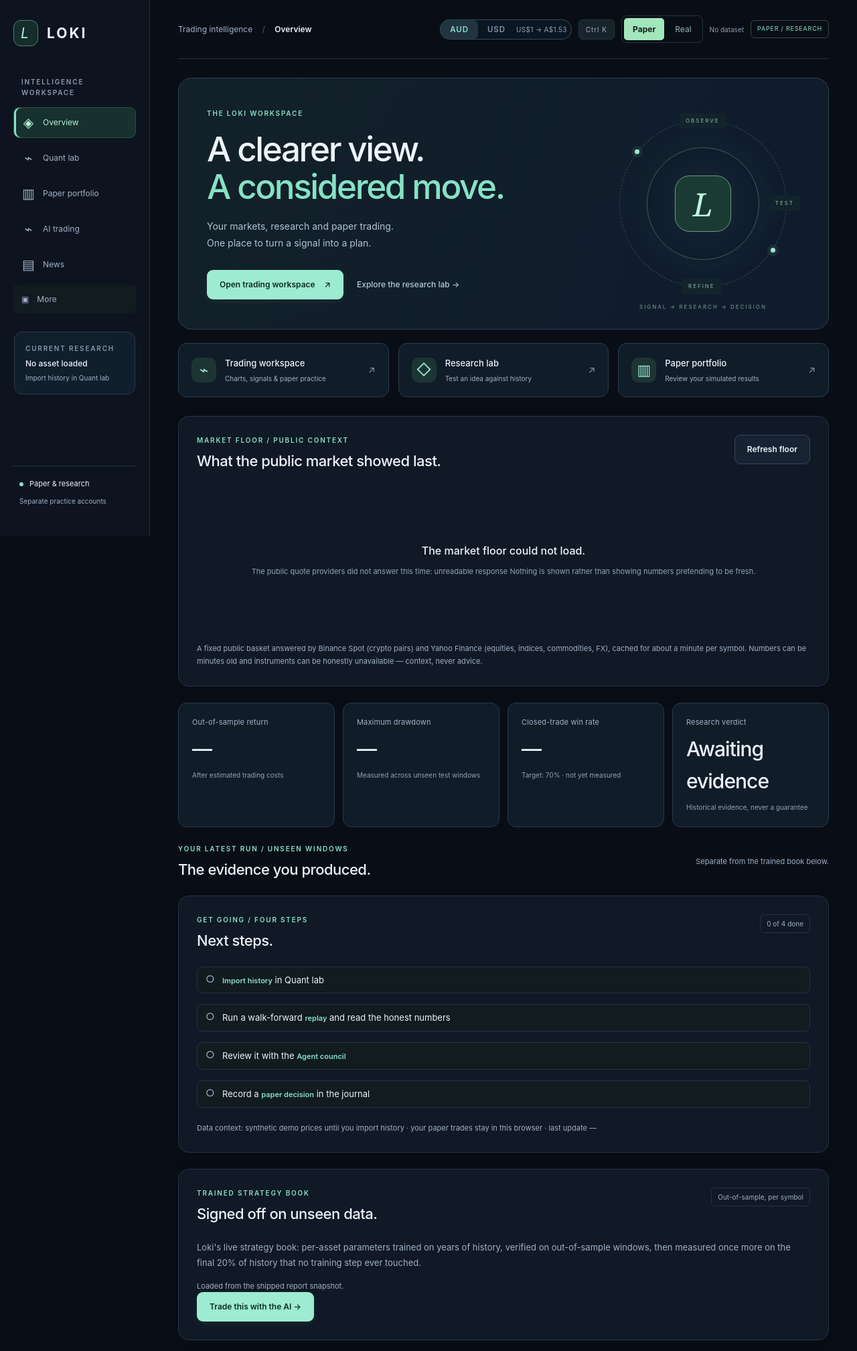
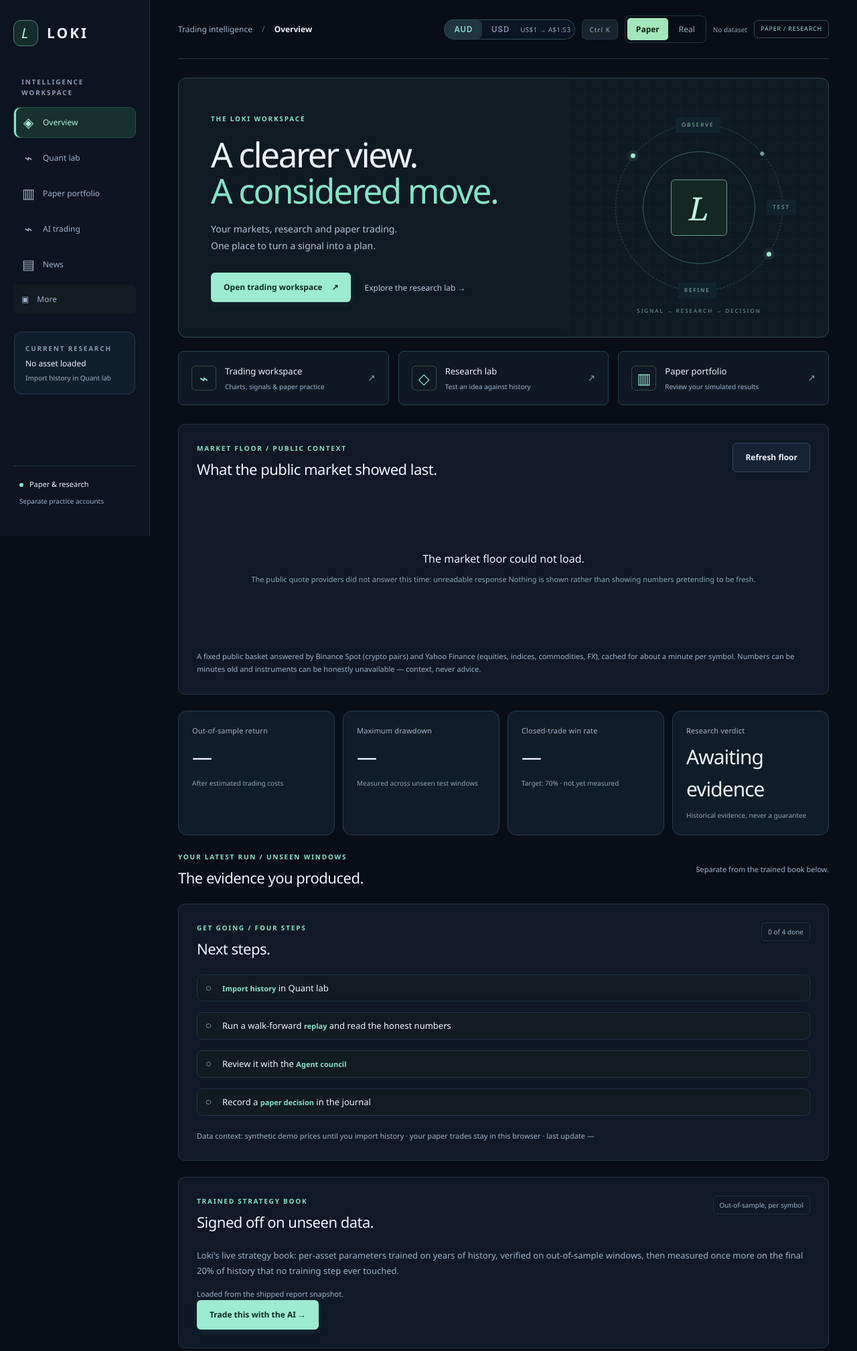
Before and after one commit to Lokitrading/lokitrading, a Flask app: template templates/index.html in a window 1280 px wide. Shown: the top 2017 px of the page at 67% size. Run offline with Flask 3, Linux system fonts and the light colour scheme; the template is opened without the code that fills it: most values are stand-ins (such as "Sample title", 1, 10 or a date in 2020).

Commit message:
Refine workspace motion and fix stale portfolio and chart states (2.36.0)

```diff
--- a/loki/api/broker_workspace.py
+++ b/loki/api/broker_workspace.py
@@ -81,9 +81,9 @@ _POSITION_KEYS = (
 
 
 def positions_view(raw) -> list[dict]:
-    """Whitelist venue holdings; unknown shapes collapse to nothing, never invented."""
+    """Whitelist venue holdings; a failed payload is not an empty portfolio."""
     if not isinstance(raw, list):
-        return []
+        raise ValueError("Broker holdings are unavailable: expected a positions list")
     return [
         {key: position[key] for key in _POSITION_KEYS if position.get(key) is not None}
         for position in raw
--- a/loki/version.py
+++ b/loki/version.py
@@ -1,6 +1,6 @@
 """Version information for Loki Trading Platform."""
 
-__version__ = "2.35.0"
+__version__ = "2.36.0"
 __version_info__ = tuple(int(i) for i in __version__.split("."))
 
 # Version metadata
--- a/static/css/workspace-polish.css
+++ b/static/css/workspace-polish.css
@@ -120,3 +120,52 @@
   .loki-workspace .sidebar nav a, .workspace-launchers > a { transition: none; }
   .loki-workspace .ai-live-dot { animation: none; }
 }
+
+/* Instrument-panel finish: quiet surfaces, precise type, deliberate motion. */
+.loki-workspace { font-family: "Segoe UI", system-ui, sans-serif; }
+.loki-workspace .panel { border-radius: 10px; box-shadow: none; }
+.loki-workspace .hero {
+  border-radius: 12px;
+  background: #101a23;
+  border-color: #34434b;
+  padding: 48px;
+}
+.loki-workspace .hero h1 { font-weight: 500; line-height: 1.06; max-width: 650px; }
+.loki-workspace .hero .muted { max-width: 54ch; line-height: 1.8; }
+.loki-workspace .hero::before {
+  content: ""; position: absolute; inset: 0 0 0 60%; pointer-events: none;
+  background-image: linear-gradient(#a3b8bb08 1px, transparent 1px), linear-gradient(90deg, #a3b8bb08 1px, transparent 1px);
+  background-size: 24px 24px;
+}
+.loki-workspace .orbit-core { border-radius: 6px; box-shadow: none; background: #142722; }
+.loki-workspace .orbit-inner { box-shadow: none; }
+.loki-workspace .orbit-outer::after {
+  content: ""; position: absolute; top: -3px; left: calc(50% - 3px);
+  width: 6px; height: 6px; background: #b8e6d7; border-radius: 50%;
+}
+.loki-workspace .workspace-launchers > a { border-radius: 8px; background: #101923; }
+.loki-workspace .launcher-icon { background: transparent; border: 1px solid #32483f; border-radius: 6px; }
+.loki-workspace .launcher-arrow { transition: transform 180ms ease; }
+.loki-workspace .workspace-launchers > a:hover .launcher-arrow { transform: translateX(4px); }
+.loki-workspace .inline-metric strong { font-variant-numeric: tabular-nums; letter-spacing: -.6px; }
+.loki-workspace .button { border-radius: 6px; transition: background 160ms ease, border-color 160ms ease; }
+.loki-workspace input[type=checkbox] { min-height: 0; width: 18px; height: 18px; accent-color: #9debd0; }
+.loki-workspace :focus-visible { outline: 2px solid #b2ecd7; outline-offset: 4px; }
+.loki-workspace #alpaca-account, .loki-workspace #broker-paper-account, .loki-workspace #broker-live-account { overflow-x: auto; }
+.loki-workspace #ai-trading > .page-heading { background: #101a23; border-radius: 10px; }
+.loki-workspace #ai-candles { border-radius: 6px; }
+@keyframes instrument-orbit { to { transform: rotate(360deg); } }
+@keyframes workspace-arrive { from { opacity: .5; transform: translateY(6px); } to { opacity: 1; transform: translateY(0); } }
+@media (prefers-reduced-motion: no-preference) {
+  .loki-workspace .orbit-outer { animation: instrument-orbit 48s linear infinite; }
+  .loki-workspace .workspace-view:not([hidden]) { animation: workspace-arrive 240ms ease-out; }
+  .loki-workspace .hero-visual:hover .orbit-outer { animation-play-state: paused; }
+}
+@media (max-width: 760px) {
+  .loki-workspace .hero { padding: 26px 22px; }
+  .loki-workspace .hero h1 { font-size: 38px; }
+  .loki-workspace .panel { padding: 18px; }
+}
+@media (prefers-reduced-motion: reduce) {
+  .loki-workspace .button, .loki-workspace .launcher-arrow { transition: none; }
+}
--- a/static/js/ai_trading.js
+++ b/static/js/ai_trading.js
@@ -328,6 +328,7 @@
 
   let barsController = null;
   let barsSymbol = '';
+  let barsTimeframe = '';
 
   const axisPrice = (value) => Number(value).toLocaleString('en-US', { maximumFractionDigits: 2 });
   const fmtDay = (iso) => {
@@ -400,7 +401,8 @@
     const controller = new AbortController();
     barsController = controller;
     const timeout = setTimeout(() => controller.abort(), 20000);
-    renderCandles(symbol, []);
+    if (barsSymbol !== symbol || barsTimeframe !== timeframe) renderCandles(symbol, []);
+    barsTimeframe = timeframe;
     $('ai-bars-tag').textContent = `${symbol} · ${timeframe} · loading`;
     if (note) note.textContent = 'Fetching market candles…';
     try {
@@ -413,6 +415,7 @@
         }
         if (barsController !== controller) return;
         if (barsSymbol !== symbol) renderCandles(symbol, []);
+        $('ai-bars-tag').textContent = `${symbol} · refresh unavailable`;
         if (note) note.textContent = copy;
         return;
       }
--- a/static/js/alpaca_keys.js
+++ b/static/js/alpaca_keys.js
@@ -334,7 +334,10 @@
         if (holdings && holdings.ok) positions = holdings.positions;
       } catch { /* holdings stay unavailable; the account still renders honestly */ }
       renderAccount(facts, positions);
-    } catch { /* the previous render stays untouched on failure */ }
+    } catch {
+      renderAccount(null);
+      message('#alpaca-message', 'Portfolio refresh failed. Verify the connection before relying on account figures.', true);
+    }
   }
 
   async function verify() {
@@ -368,6 +371,7 @@
       message('#alpaca-message', 'Keys verified — Alpaca confirmed this account on the paper endpoint.');
       fetchOrders();
     } catch (error) {
+      connected = false;
       stopAutopilot('Keys stopped verifying with Alpaca.');
       renderAccount(null);
       message('#alpaca-message', error.message || 'The Alpaca check failed.', true);
```
Also changed, not shown: docs/AI_TRADING.md (+8 -0 lines), loki/api/broker_alpaca.py (+12 -3 lines), tests/test_broker_alpaca.py (+1 -1 lines), tests/test_broker_link.py (+3 -2 lines).
